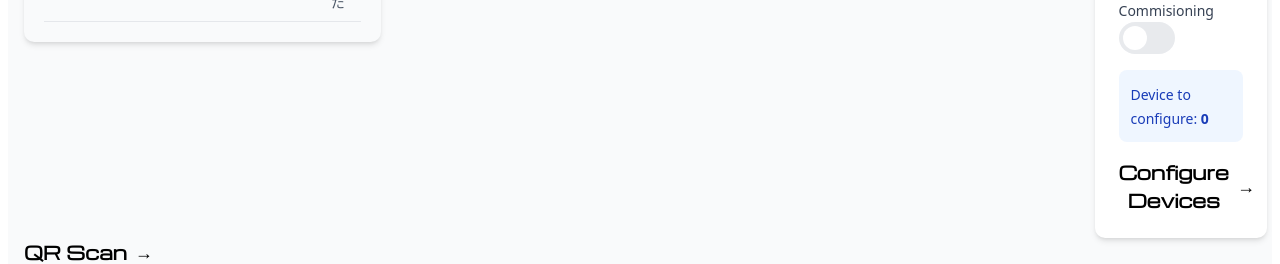
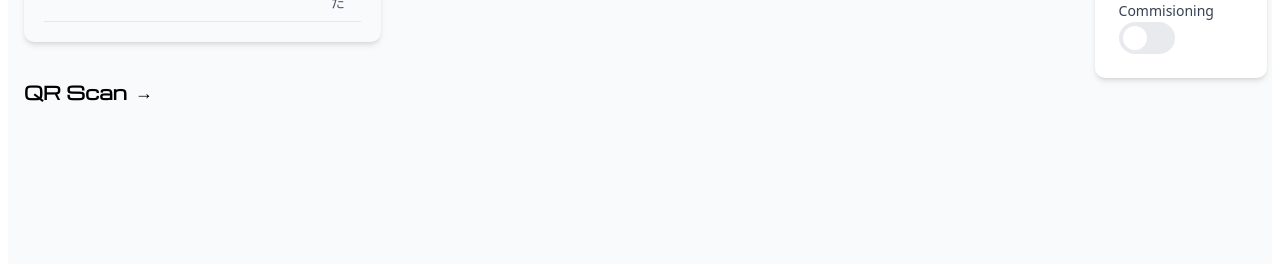
Before and after one commit to fujiwara-e/Qrdia, a Next.js app in the folder frontend/: page / in a window 1280 px wide. Shown: the part 363-627 px from the top of the page. Built offline with nearby package versions, Linux system fonts and the light colour scheme.

Commit message:
refactor: Remove unused ArrowButton and clean up ConfigForm component

```diff
--- a/frontend/src/components/ConfigForm.tsx
+++ b/frontend/src/components/ConfigForm.tsx
@@ -2,7 +2,6 @@
 
 import React from 'react';
 import ToggleSwitch from '@/components/ui/ToggleSwitch';
-import { ArrowButton } from '@/components/ui/Button';
 import { SectionTitle } from './ui/SectionTitle';
 import { Input } from '@/components/ui/Input';
 import type { WiFiConfig, Device } from '@/lib/types';
@@ -42,7 +41,6 @@ export function ConfigForm({ config, onConfigChange, disabled = false, loading =
                         className='mt-1'
                     />
                 </div>
-
                 <div>
                     <label htmlFor="password" className="block text-sm font-medium text-gray-700">Password</label>
                     <Input
@@ -58,27 +56,10 @@ export function ConfigForm({ config, onConfigChange, disabled = false, loading =
                     />
                 </div>
                 <SectionTitle>Matter Provisioning</SectionTitle>
-
                 <div className="items-center space-x-3">
                     <span className="text-sm text-gray-700">Commisioning</span>
                     <ToggleSwitch disabled={disabled || loading} />
                 </div>
-
-
-                <div className="rounded-md bg-blue-50 p-3">
-                    <span className="text-sm text-blue-800">
-                        Device to configure: <span className="font-semibold">{devices.length}</span>
-                    </span>
-                </div>
-
-                {/* This button is no longer needed for submission */}
-                <ArrowButton
-                    type="button"
-                    disabled={true}
-                    className="w-full"
-                >
-                    Configure Devices
-                </ArrowButton>
             </div>
         </div>
     );
```
